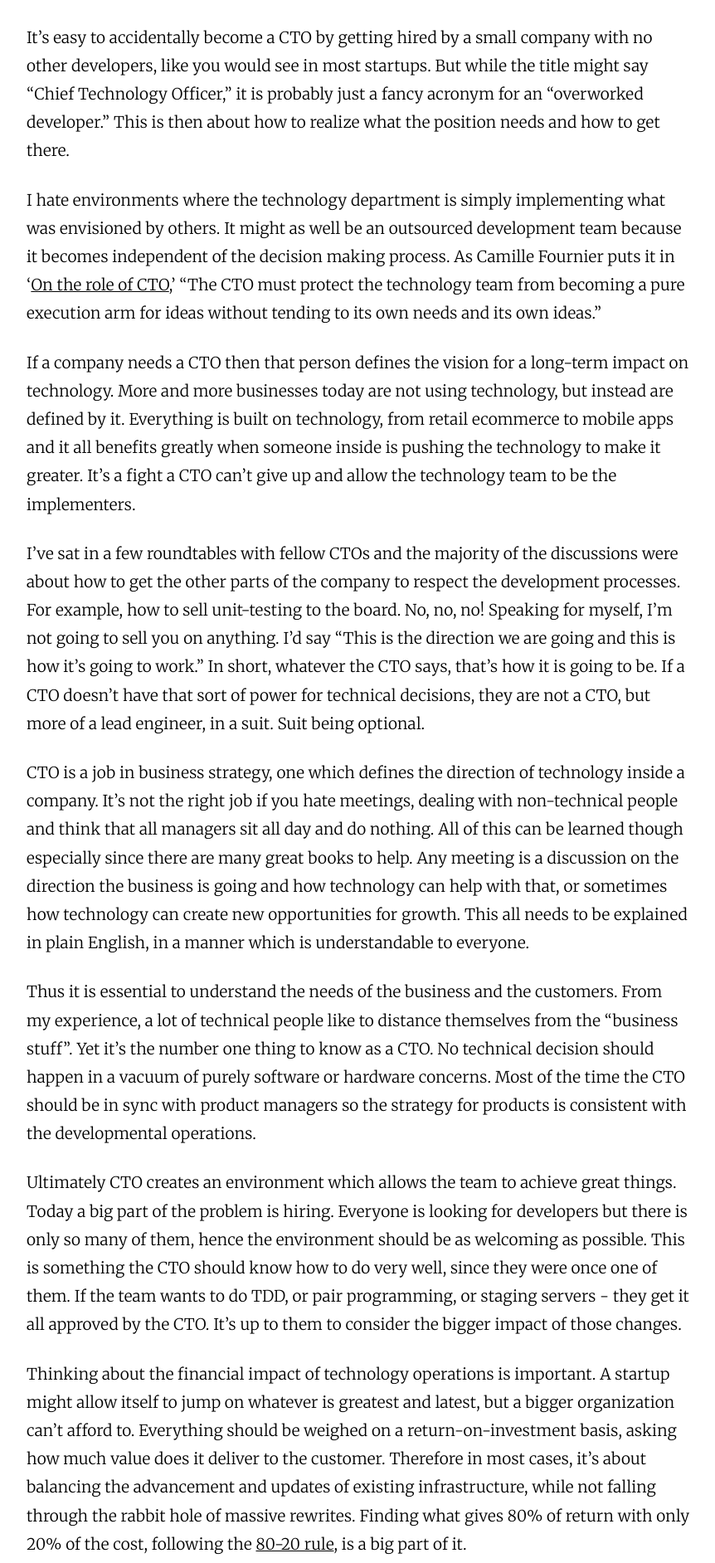
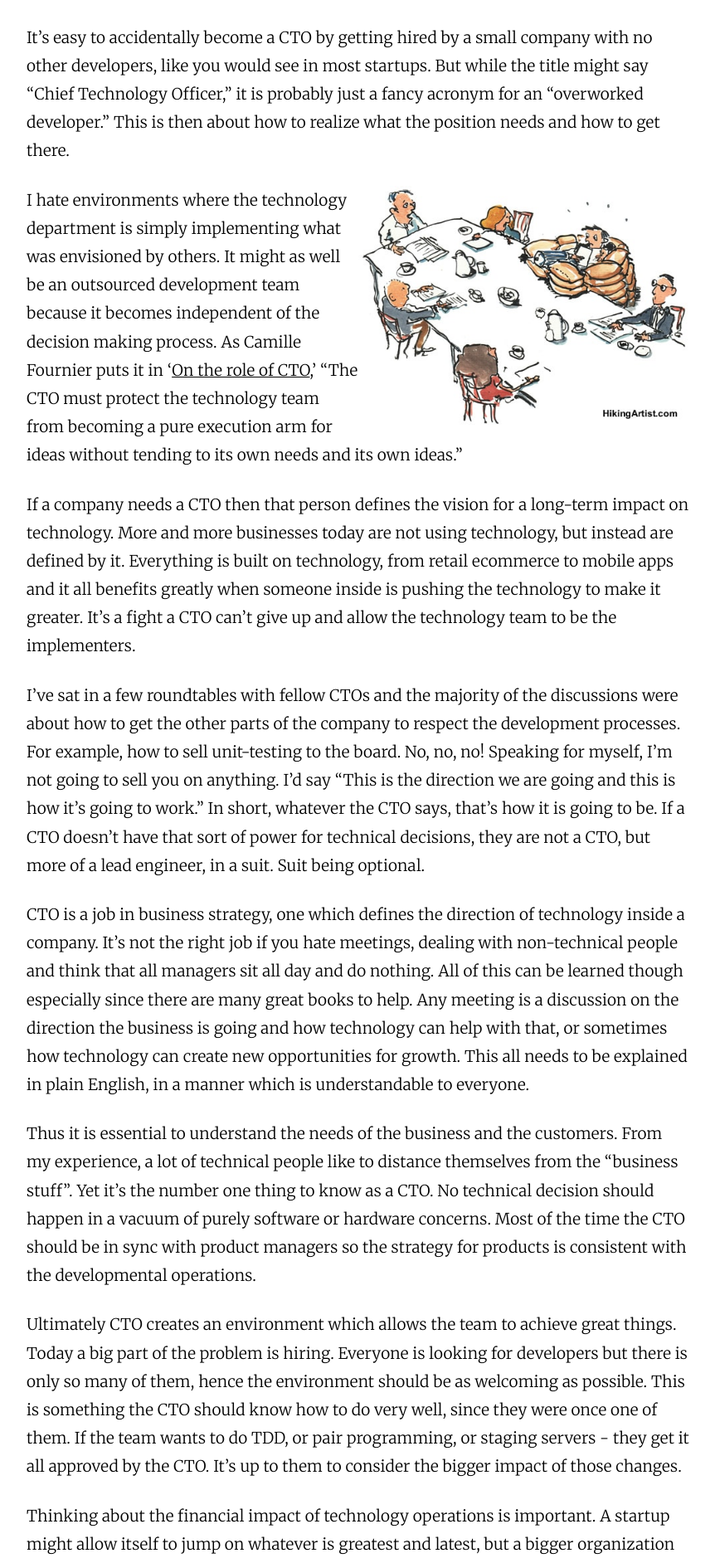
Before and after one commit to juokaz/juokaz.com, a Jekyll site: the page built from _posts/2015-10-13-becoming-a-cto.markdown, in a window 1280 px wide. Shown: the part 412-2296 px from the top of the page at 83% size, without its empty margins (208-1070 px from the left). Built offline with Jekyll 4.4.1, drawn with Linux system fonts in a browser that asks for light colours.

Commit message:
Add image to 'Becoming a CTO' post

```diff
--- a/_posts/2015-10-13-becoming-a-cto.markdown
+++ b/_posts/2015-10-13-becoming-a-cto.markdown
@@ -3,6 +3,7 @@ layout: post
 title: Becoming a CTO
 location: New York, NY, USA
 excerpt: It's easy to accidentally become a CTO by getting hired by a small company with no other developers, like you would see in most startups. But while the title might say "Chief Technology Officer," it is probably just a fancy acronym for an "overworked developer." This is then about how to realize what the position needs and how to get there.
+image: /blog/images/prepared-for-a-meeting.jpg
 ---
 
 If you ever find yourself writing a blog post on why PHP sucks, you are not ready.
@@ -10,6 +11,8 @@ If you ever find yourself writing a blog post on why PHP sucks, you are not read
 Being a CTO doesn't mean you are the craziest hacker on the team. In actuality, writing code is probably the last thing you will be doing. Instead it's a person who is able to communicate the technology to others and lead them through execution of the project. In some ways, it's a person who protects the technology team from outside interference and when needed, takes responsibility for mistakes.
 
 It's easy to accidentally become a CTO by getting hired by a small company with no other developers, like you would see in most startups. But while the title might say "Chief Technology Officer," it is probably just a fancy acronym for an "overworked developer." This is then about how to realize what the position needs and how to get there.
+
+<img src="/blog/images/prepared-for-a-meeting.jpg" alt="Prepared for a meeting" class="right" />
 
 I hate environments where the technology department is simply implementing what was envisioned by others. It might as well be an outsourced development team because it becomes independent of the decision making process. As Camille Fournier puts it in '[On the role of CTO](http://whilefalse.blogspot.fr/2015/02/cto.html),' "The CTO must protect the technology team from becoming a pure execution arm for ideas without tending to its own needs and its own ideas."
 
```
Also changed, not shown: blog/images/prepared-for-a-meeting.jpg (added).
